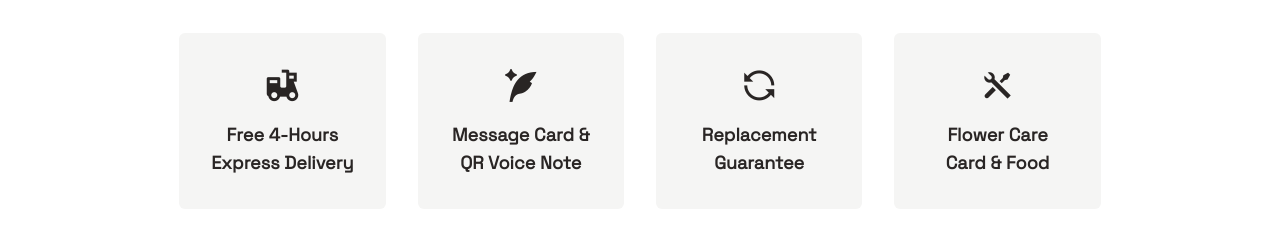
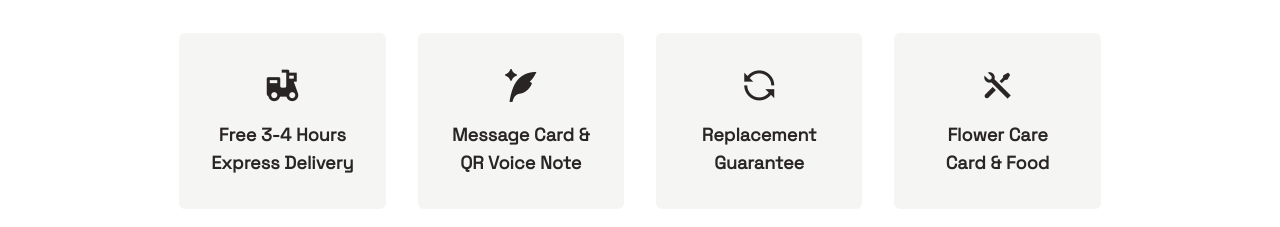
Before and after one commit to magnetfunnelspro/ThanksDAISY, a React (Vite) app: page / in a window 1280 px wide. Shown: the part 2100-2327 px from the top of the page. Built offline with nearby package versions, Linux system fonts and the light colour scheme.

Commit message:
Feature added

```diff
--- a/src/pages/Home.jsx
+++ b/src/pages/Home.jsx
@@ -337,7 +337,7 @@ const Home = () => {
           <div className="p-4 xl:p-8 rounded-md flex flex-col items-center gap-2 xl:gap-4 bg-stone-100">
             <i className="ri-e-bike-2-fill text-2xl xl:text-4xl text-stone-800"></i>
             <h4 className="xl:text-lg font-semibold text-center">
-              Free 4-Hours Express Delivery
+              Free 3-4 Hours Express Delivery
             </h4>
           </div>
           {/* Voice notes */}
```
